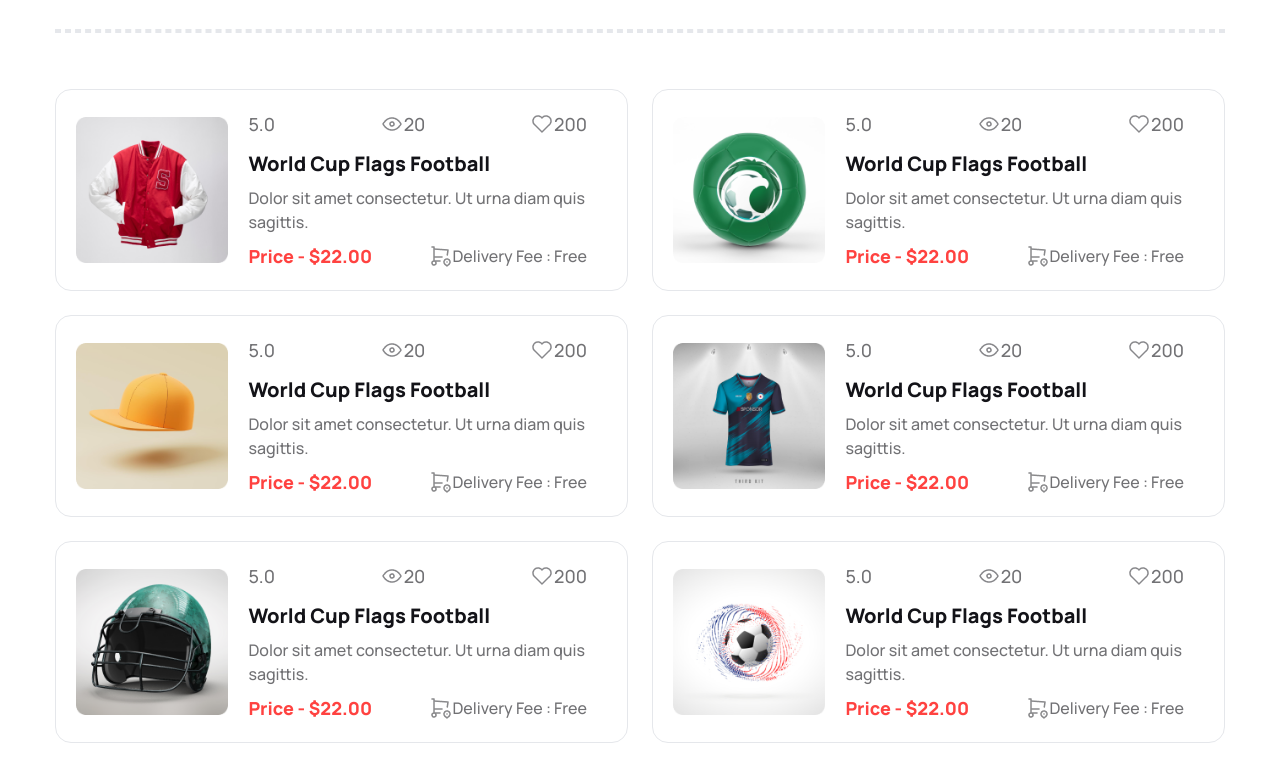
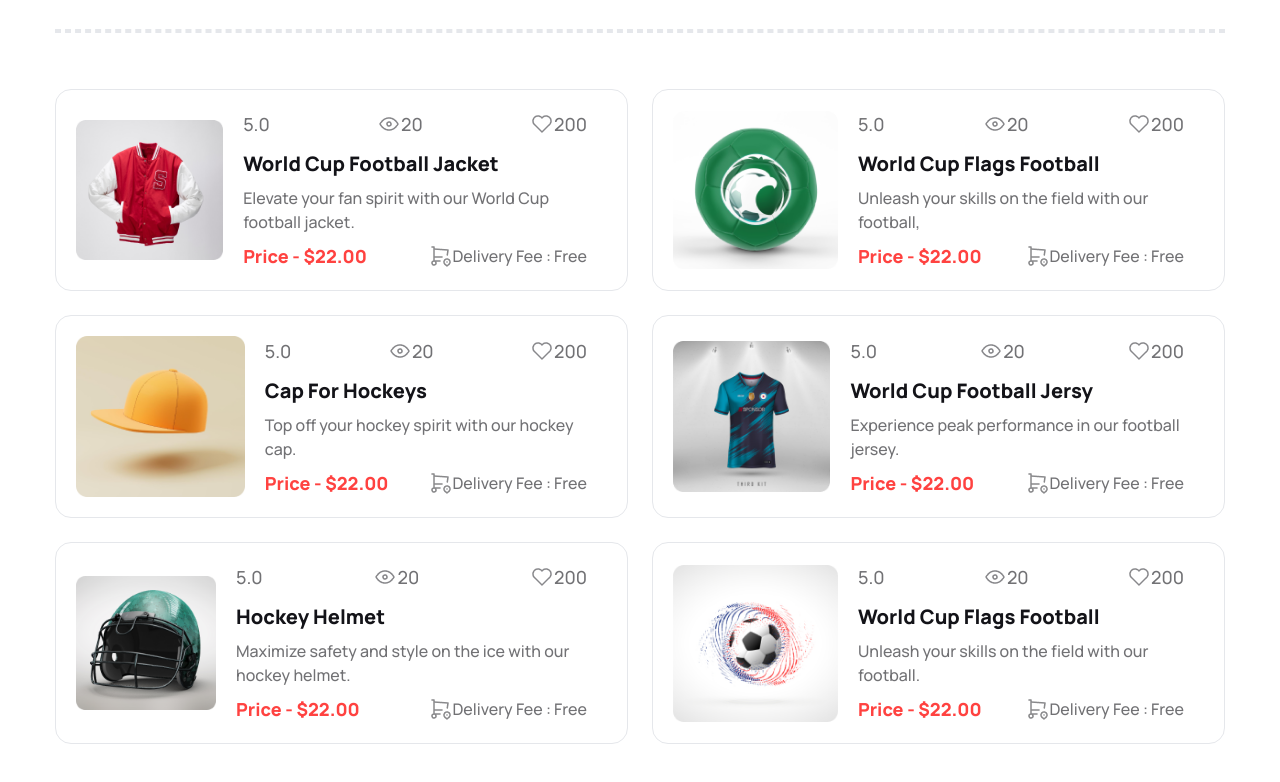
Before and after one commit to Amdadul-HQ/Assigment-3-Hockey, a plain HTML site: page index.html in a window 1280 px wide. Shown: the part 2845-3627 px from the top of the page. Drawn offline with nearby package versions, Linux system fonts and the light colour scheme.

Commit message:
adding product discription

```diff
--- a/index.html
+++ b/index.html
@@ -331,8 +331,8 @@
 
                             <!-- Product Name & Price Section -->
                             <div class="space-y-2">
-                                <h3 class="text-xl font-extrabold text-heading-black">World Cup Flags Football</h3>
-                                <p class="text-base font-medium text-discription">Dolor sit amet consectetur. Ut urna diam quis sagittis. </p>
+                                <h3 class="text-xl font-extrabold text-heading-black">World Cup Football Jacket</h3>
+                                <p class="text-base font-medium text-discription">Elevate your fan spirit with our World Cup football jacket.</p>
                                 <div class="flex lg:items-center lg:flex-row flex-col gap-2 lg:gap-0  justify-between">
                                     <h5 class="text-color-Orenge text-lg font-extrabold">Price - $22.00</h5>
                                     <div class="flex items-center">
@@ -376,7 +376,7 @@
                             <!-- Product Name & Price Section -->
                             <div class="space-y-2">
                                 <h3 class="text-xl font-extrabold text-heading-black">World Cup Flags Football</h3>
-                                <p class="text-base font-medium text-discription">Dolor sit amet consectetur. Ut urna diam quis sagittis. </p>
+                                <p class="text-base font-medium text-discription">Unleash your skills on the field with our football, </p>
                                 <div class="flex lg:items-center lg:flex-row flex-col gap-2 lg:gap-0  justify-between">
                                     <h5 class="text-color-Orenge text-lg font-extrabold">Price - $22.00</h5>
                                     <div class="flex items-center">
@@ -419,8 +419,8 @@
 
                             <!-- Product Name & Price Section -->
                             <div class="space-y-2">
-                                <h3 class="text-xl font-extrabold text-heading-black">World Cup Flags Football</h3>
-                                <p class="text-base font-medium text-discription">Dolor sit amet consectetur. Ut urna diam quis sagittis. </p>
+                                <h3 class="text-xl font-extrabold text-heading-black">Cap For Hockeys</h3>
+                                <p class="text-base font-medium text-discription">Top off your hockey spirit with our hockey cap.</p>
                                 <div class="flex lg:items-center lg:flex-row flex-col gap-2 lg:gap-0  justify-between">
                                     <h5 class="text-color-Orenge text-lg font-extrabold">Price - $22.00</h5>
                                     <div class="flex items-center">
@@ -463,8 +463,8 @@
 
                             <!-- Product Name & Price Section -->
                             <div class="space-y-2">
-                                <h3 class="text-xl font-extrabold text-heading-black">World Cup Flags Football</h3>
-                                <p class="text-base font-medium text-discription">Dolor sit amet consectetur. Ut urna diam quis sagittis. </p>
+                                <h3 class="text-xl font-extrabold text-heading-black">World Cup Football Jersy</h3>
+                                <p class="text-base font-medium text-discription">Experience peak performance in our football jersey.</p>
                                 <div class="flex lg:items-center lg:flex-row flex-col gap-2 lg:gap-0  justify-between">
                                     <h5 class="text-color-Orenge text-lg font-extrabold">Price - $22.00</h5>
                                     <div class="flex items-center">
@@ -507,8 +507,8 @@
 
                             <!-- Product Name & Price Section -->
                             <div class="space-y-2">
-                                <h3 class="text-xl font-extrabold text-heading-black">World Cup Flags Football</h3>
-                                <p class="text-base font-medium text-discription">Dolor sit amet consectetur. Ut urna diam quis sagittis. </p>
+                                <h3 class="text-xl font-extrabold text-heading-black">Hockey Helmet</h3>
+                                <p class="text-base font-medium text-discription">Maximize safety and style on the ice with our hockey helmet. </p>
                                 <div class="flex lg:items-center lg:flex-row flex-col gap-2 lg:gap-0  justify-between">
                                     <h5 class="text-color-Orenge text-lg font-extrabold">Price - $22.00</h5>
                                     <div class="flex items-center">
@@ -552,7 +552,7 @@
                             <!-- Product Name & Price Section -->
                             <div class="space-y-2">
                                 <h3 class="text-xl font-extrabold text-heading-black">World Cup Flags Football</h3>
-                                <p class="text-base font-medium text-discription">Dolor sit amet consectetur. Ut urna diam quis sagittis. </p>
+                                <p class="text-base font-medium text-discription">Unleash your skills on the field with our football.</p>
                                 <div class="flex lg:items-center lg:flex-row flex-col gap-2 lg:gap-0  justify-between">
                                     <h5 class="text-color-Orenge text-lg font-extrabold">Price - $22.00</h5>
                                     <div class="flex items-center">
```
